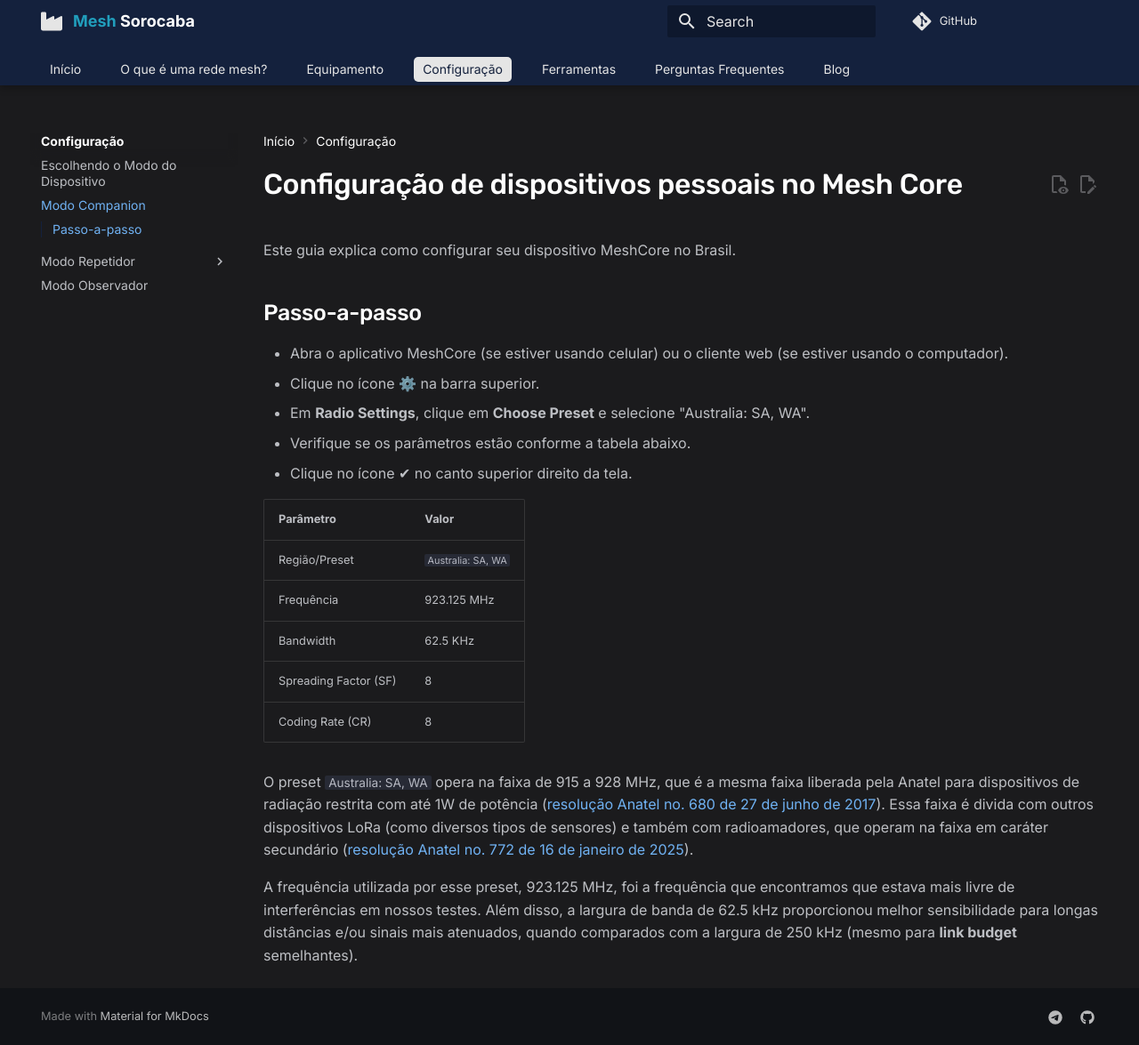
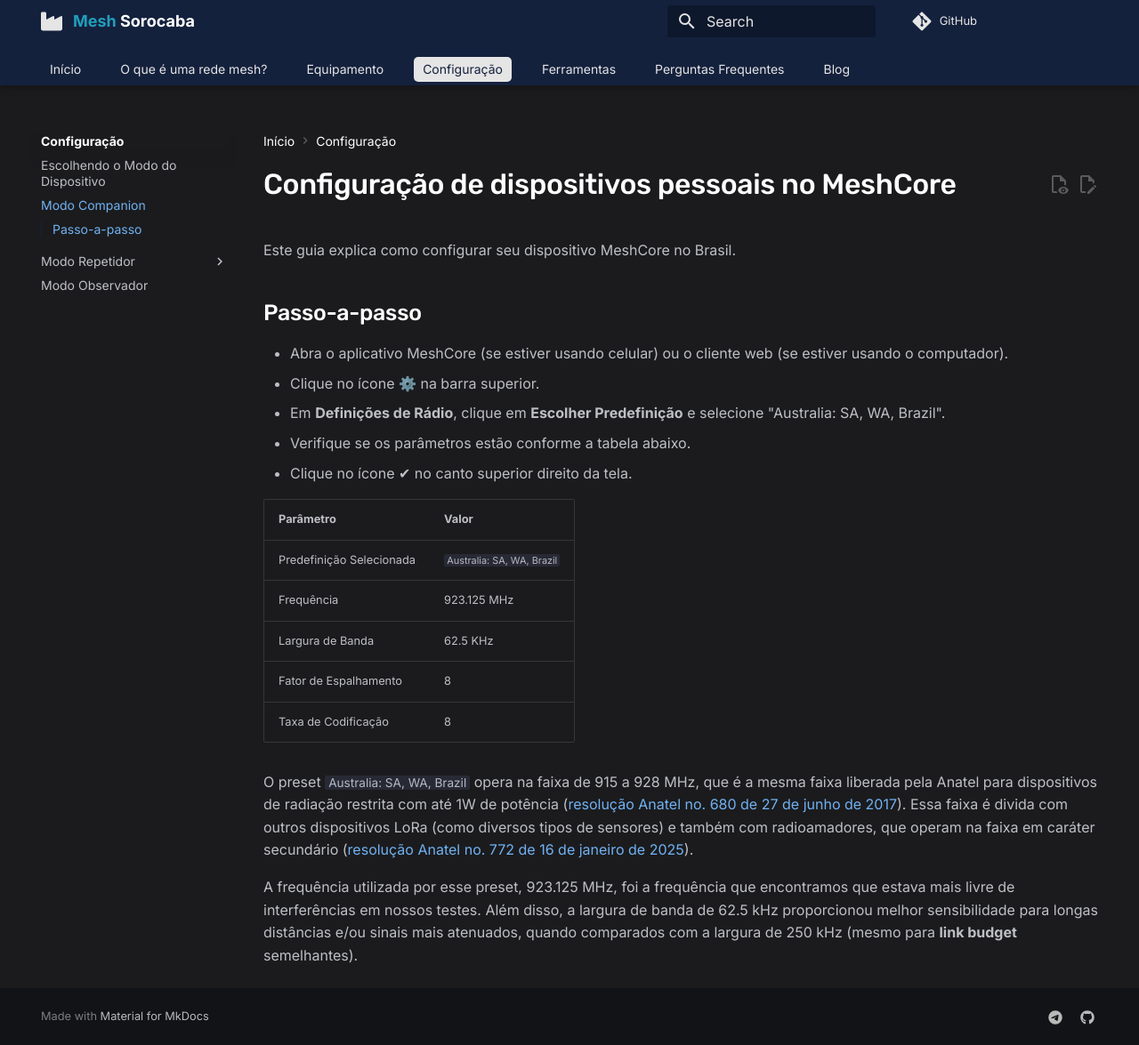
Before and after one commit to MeshSorocaba/meshsorocaba.github.io, an MkDocs documentation site: the page built from docs/configuracao/companions.md, in a window 1280 px wide and 1175 px high. Shown: the whole window at 89% size. Built offline with MkDocs 1.6.1 and Material for MkDocs 9.7.7, drawn with Linux system fonts in a browser that asks for light colours; comment, search, counter and statistics services are not loaded.

Commit message:
Atualizar nome da predefinição

```diff
--- a/docs/configuracao/companions.md
+++ b/docs/configuracao/companions.md
@@ -1,4 +1,4 @@
-# Configuração de dispositivos pessoais no Mesh Core
+# Configuração de dispositivos pessoais no MeshCore
 
 Este guia explica como configurar seu dispositivo MeshCore no Brasil.
 
@@ -6,18 +6,18 @@
 
 - Abra o aplicativo MeshCore (se estiver usando celular) ou o cliente web (se estiver usando o computador).
 - Clique no ícone ⚙️ na barra superior.
-- Em **Radio Settings**, clique em **Choose Preset** e selecione "Australia: SA, WA".
+- Em **Definições de Rádio**, clique em **Escolher Predefinição** e selecione "Australia: SA, WA, Brazil".
 - Verifique se os parâmetros estão conforme a tabela abaixo.
 - Clique no ícone ✔ no canto superior direito da tela.
 
 | Parâmetro             | Valor               |
 | --------------------- | ------------------- |
-| Região/Preset         | `Australia: SA, WA` |
+| Predefinição Selecionada         | `Australia: SA, WA, Brazil` |
 | Frequência            | 923.125 MHz         |
-| Bandwidth             | 62.5 KHz            |
-| Spreading Factor (SF) | 8                   |
-| Coding Rate (CR)      | 8                   |
+| Largura de Banda             | 62.5 KHz            |
+| Fator de Espalhamento | 8                   |
+| Taxa de Codificação      | 8                   |
 
-O preset `Australia: SA, WA` opera na faixa de 915 a 928 MHz, que é a mesma faixa liberada pela Anatel para dispositivos de radiação restrita com até 1W de potência ([resolução Anatel no. 680 de 27 de junho de 2017](https://informacoes.anatel.gov.br/legislacao/resolucoes/2017/936-resolucao-680)). Essa faixa é divida com outros dispositivos LoRa (como diversos tipos de sensores) e também com radioamadores, que operam na faixa em caráter secundário ([resolução Anatel no. 772 de 16 de janeiro de 2025](https://informacoes.anatel.gov.br/legislacao/resolucoes/2025/2001-resolucao-772)).
+O preset `Australia: SA, WA, Brazil` opera na faixa de 915 a 928 MHz, que é a mesma faixa liberada pela Anatel para dispositivos de radiação restrita com até 1W de potência ([resolução Anatel no. 680 de 27 de junho de 2017](https://informacoes.anatel.gov.br/legislacao/resolucoes/2017/936-resolucao-680)). Essa faixa é divida com outros dispositivos LoRa (como diversos tipos de sensores) e também com radioamadores, que operam na faixa em caráter secundário ([resolução Anatel no. 772 de 16 de janeiro de 2025](https://informacoes.anatel.gov.br/legislacao/resolucoes/2025/2001-resolucao-772)).
 
 A frequência utilizada por esse preset, 923.125 MHz, foi a frequência que encontramos que estava mais livre de interferências em nossos testes. Além disso, a largura de banda de 62.5 kHz proporcionou melhor sensibilidade para longas distâncias e/ou sinais mais atenuados, quando comparados com a largura de 250 kHz (mesmo para **link budget** semelhantes).
```
